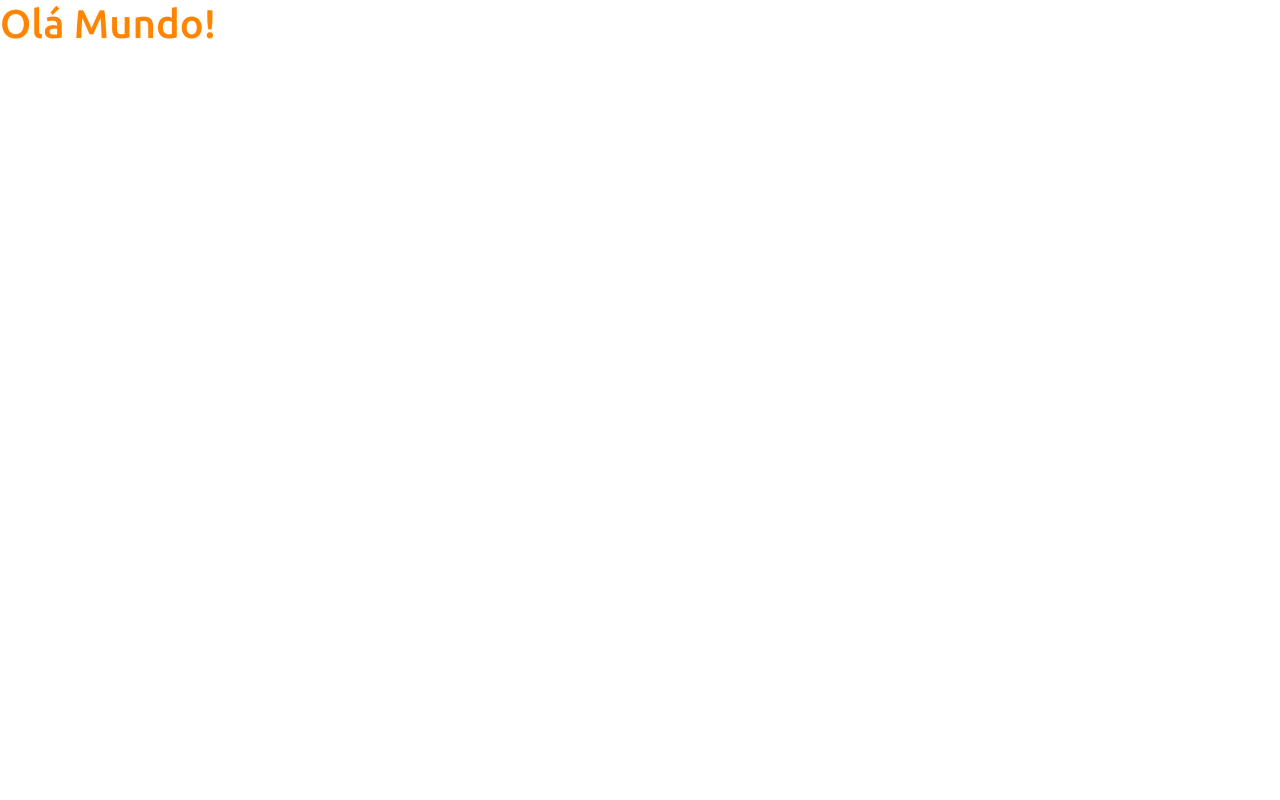
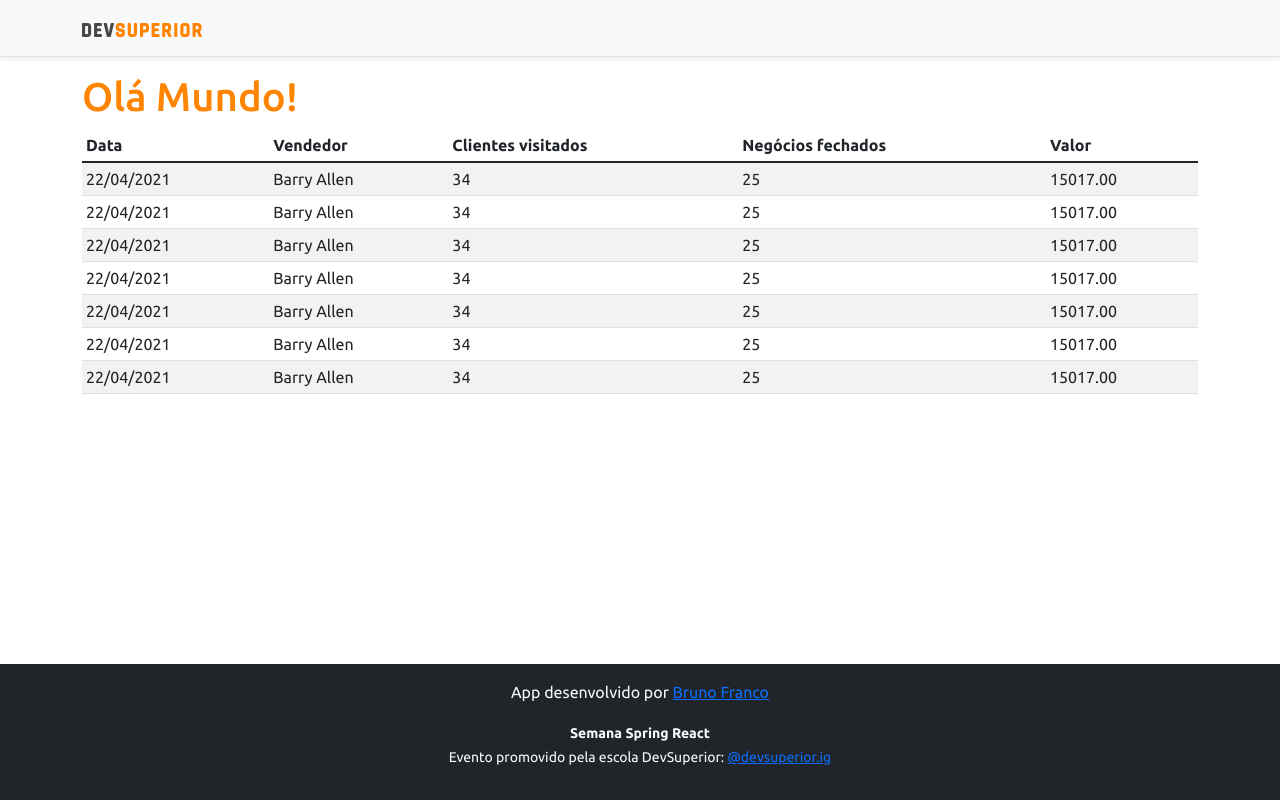
Before and after one commit to brunofvilela/projeto-sds, a React (Create React App) app in the folder frontend/: page / in a window 1280 px wide. Built offline with nearby package versions, Linux system fonts and the light colour scheme.

Commit message:
Basic static components

```diff
--- a/frontend/src/App.tsx
+++ b/frontend/src/App.tsx
@@ -1,9 +1,19 @@
+import DataTable from 'components/DataTable'
+import Footer from 'components/Footer'
+import NavBar from 'components/NavBar'
+
 function App() {
   return (
-    <div>
-      <h1 className="text-primary">Olá Mundo!</h1>
-    </div>
-  );
+    <>
+      <NavBar />
+      <div className="container">
+        <h1 className="text-primary">Olá Mundo!</h1>
+
+        <DataTable />
+      </div>
+      <Footer />
+    </>
+  )
 }
 
-export default App;
+export default App
--- /dev/null
+++ b/frontend/src/components/DataTable/index.tsx
@@ -0,0 +1,70 @@
+const DataTable = () => {
+  return (
+    <div className="table-responsive">
+      <table className="table table-striped table-sm">
+        <thead>
+          <tr>
+            <th>Data</th>
+            <th>Vendedor</th>
+            <th>Clientes visitados</th>
+            <th>Negócios fechados</th>
+            <th>Valor</th>
+          </tr>
+        </thead>
+        <tbody>
+          <tr>
+            <td>22/04/2021</td>
+            <td>Barry Allen</td>
+            <td>34</td>
+            <td>25</td>
+            <td>15017.00</td>
+          </tr>
+          <tr>
+            <td>22/04/2021</td>
+            <td>Barry Allen</td>
+            <td>34</td>
+            <td>25</td>
+            <td>15017.00</td>
+          </tr>
+          <tr>
+            <td>22/04/2021</td>
+            <td>Barry Allen</td>
+            <td>34</td>
+            <td>25</td>
+            <td>15017.00</td>
+          </tr>
+          <tr>
+            <td>22/04/2021</td>
+            <td>Barry Allen</td>
+            <td>34</td>
+            <td>25</td>
+            <td>15017.00</td>
+          </tr>
+          <tr>
+            <td>22/04/2021</td>
+            <td>Barry Allen</td>
+            <td>34</td>
+            <td>25</td>
+            <td>15017.00</td>
+          </tr>
+          <tr>
+            <td>22/04/2021</td>
+            <td>Barry Allen</td>
+            <td>34</td>
+            <td>25</td>
+            <td>15017.00</td>
+          </tr>
+          <tr>
+            <td>22/04/2021</td>
+            <td>Barry Allen</td>
+            <td>34</td>
+            <td>25</td>
+            <td>15017.00</td>
+          </tr>
+        </tbody>
+      </table>
+    </div>
+  )
+}
+
+export default DataTable
--- /dev/null
+++ b/frontend/src/components/Footer/index.tsx
@@ -0,0 +1,34 @@
+const Footer = () => {
+  return (
+    <footer className="footer mt-auto py-3 bg-dark">
+      <div className="container">
+        <p className="text-light">
+          App desenvolvido por{' '}
+          <a
+            href="https://github.com/brunofvilela"
+            target="_blank"
+            rel="noreferrer"
+          >
+            Bruno Franco
+          </a>
+        </p>
+        <p className="text-light">
+          <small>
+            <strong>Semana Spring React</strong>
+            <br />
+            Evento promovido pela escola DevSuperior:{' '}
+            <a
+              href="https://instagram.com/devsuperior.ig"
+              target="_blank"
+              rel="noreferrer"
+            >
+              @devsuperior.ig
+            </a>
+          </small>
+        </p>
+      </div>
+    </footer>
+  )
+}
+
+export default Footer
--- /dev/null
+++ b/frontend/src/components/NavBar/index.tsx
@@ -0,0 +1,17 @@
+import ImgDsDark from 'assets/img/ds-dark.svg'
+
+const NavBar = () => {
+  return (
+    <div>
+      <div className="d-flex flex-column flex-md-row align-items-center p-3 px-md-4 mb-3 bg-light border-bottom shadow-sm">
+        <div className="container">
+          <nav className="my-2 my-md-0 mr-md-3">
+            <img src={ImgDsDark} alt="DevSuperior" width="120" />
+          </nav>
+        </div>
+      </div>
+    </div>
+  )
+}
+
+export default NavBar
```
Also changed, not shown: frontend/src/assets/img/ds-dark.svg (added).
